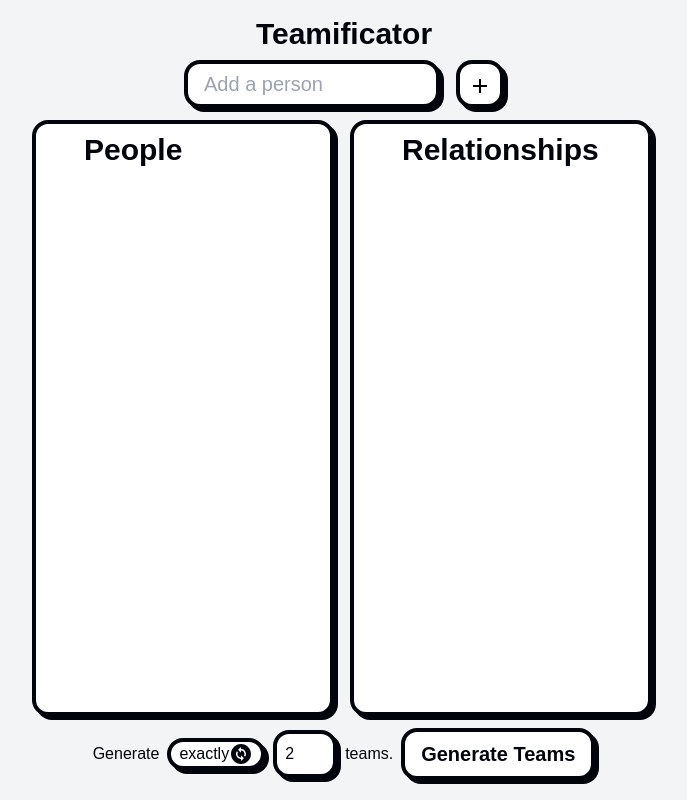
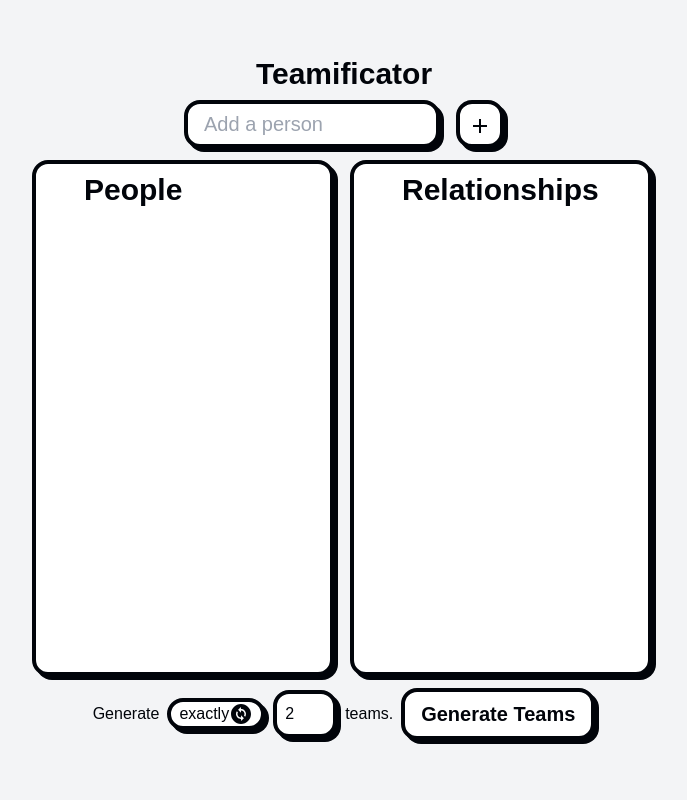
Before and after one commit to AimbotParce/Teamificator-Web, a Next.js app: page / in a window 1280 px wide. Shown: the whole page, without its empty margins (296-983 px from the left). Built offline with nearby package versions, Linux system fonts and the light colour scheme.

Commit message:
Some spacing

```diff
--- a/app/page.tsx
+++ b/app/page.tsx
@@ -181,8 +181,8 @@ const IndexPage = () => {
     const is_graph_sound = isGraphSound(people, relationships, num_teams, hard)
 
     return (
-        <motion.main className="flex flex-col items-center gap-2 w-full h-full overflow-hidden">
-            <motion.div className="flex flex-col gap-2 absolute top-0 right-1/4 pt-4">
+        <motion.main className="flex flex-col items-center gap-2 w-full h-full overflow-hidden relative py-10">
+            <motion.div className="flex flex-col gap-2 absolute top-0 right-[24%] ">
                 <AnimatePresence mode="sync">
                     {alerts.map((alert) => (
                         <motion.div
```
